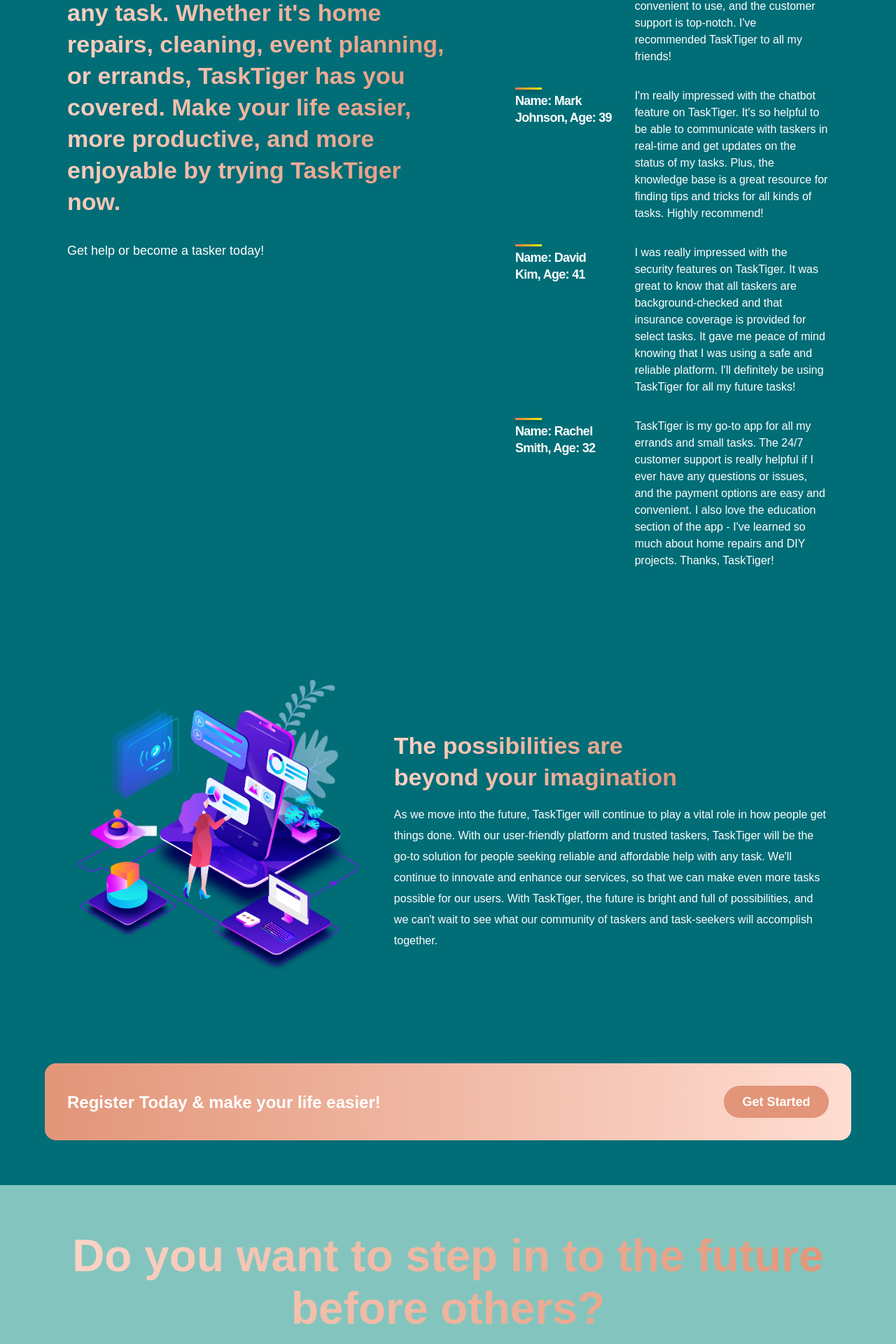
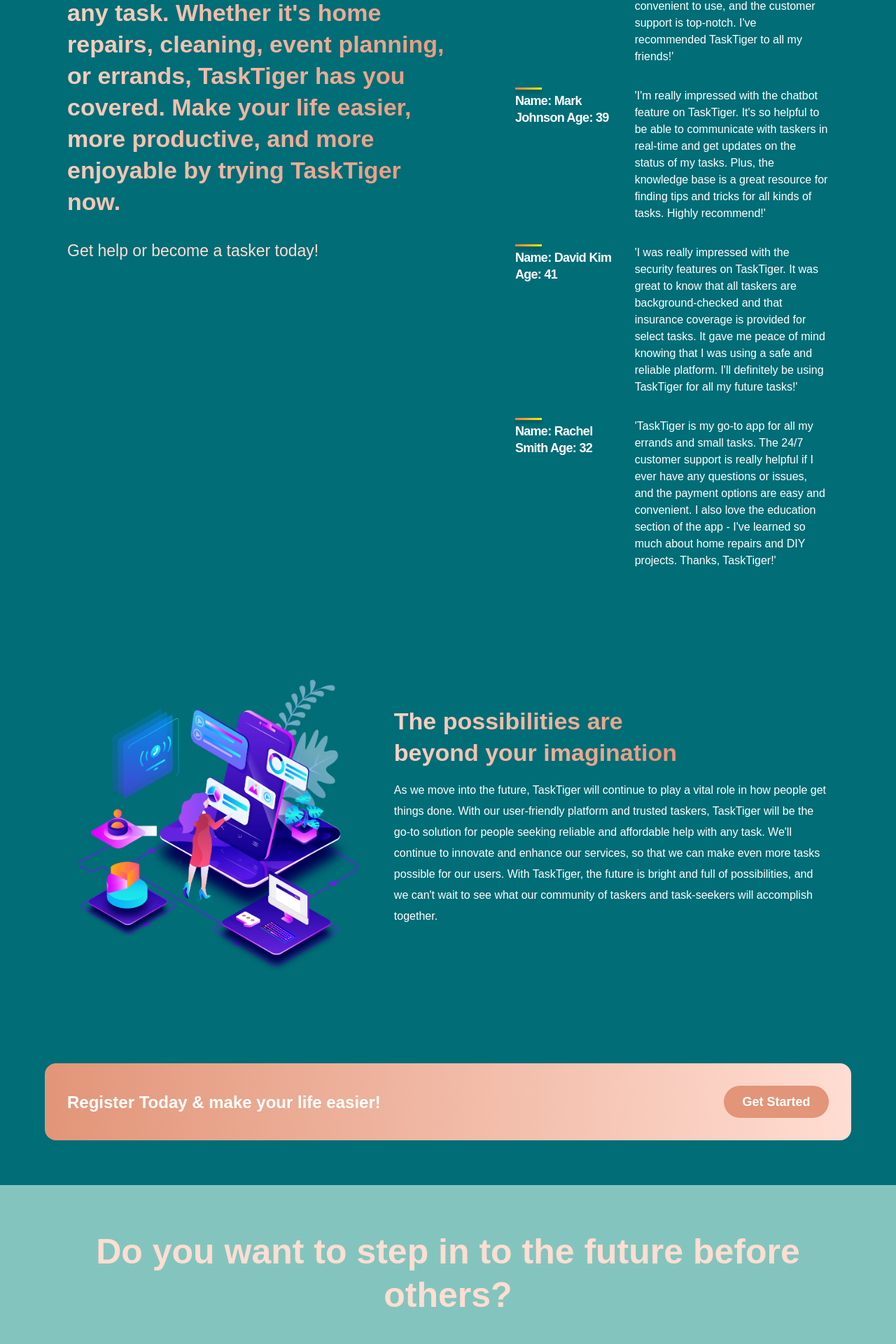
Before and after one commit to miz092/Landing-page, a React (Vite) app: page / in a window 1280 px wide. Shown: the part 3257-5177 px from the top of the page at 70% size. Built offline with nearby package versions, Linux system fonts and the light colour scheme.

Commit message:
implement small adjustmets regarding readibility

```diff
--- a/src/containers/features/Features.css
+++ b/src/containers/features/Features.css
@@ -25,7 +25,7 @@
 
 .taskTiger__features-heading p {
   color: var(--color-subtext);
-  font-size: 18px;
+  font-size: 23px;
   line-height: 30px;
   font-weight: 500;
   font-family: var(--font-family);
@@ -39,6 +39,7 @@
   justify-content: flex-start;
   align-items: center;
   flex-direction: column;
+  width: 100%;
 }
 
 @media screen and (max-width: 990px) {
--- a/src/containers/features/Features.jsx
+++ b/src/containers/features/Features.jsx
@@ -3,21 +3,21 @@
 import Feature from "../../components/feature/Feature";
 const featureReviews = [
   {
-    title: "Name: Lisa Brown, Age: 29",
+    title: "Name: Lisa Brown Age: 29",
 
-    text: "TaskTiger is amazing! I love how easy it is to find skilled taskers for all kinds of jobs, from cleaning to handyman work. The flexible scheduling and pricing options make it really convenient to use, and the customer support is top-notch. I've recommended TaskTiger to all my friends!",
+    text: "'TaskTiger is amazing! I love how easy it is to find skilled taskers for all kinds of jobs, from cleaning to handyman work. The flexible scheduling and pricing options make it really convenient to use, and the customer support is top-notch. I've recommended TaskTiger to all my friends!'",
   },
   {
-    title: "Name: Mark Johnson, Age: 39",
-    text: "I'm really impressed with the chatbot feature on TaskTiger. It's so helpful to be able to communicate with taskers in real-time and get updates on the status of my tasks. Plus, the knowledge base is a great resource for finding tips and tricks for all kinds of tasks. Highly recommend!",
+    title: "Name: Mark Johnson Age: 39",
+    text: "'I'm really impressed with the chatbot feature on TaskTiger. It's so helpful to be able to communicate with taskers in real-time and get updates on the status of my tasks. Plus, the knowledge base is a great resource for finding tips and tricks for all kinds of tasks. Highly recommend!'",
   },
   {
-    title: "Name: David Kim, Age: 41",
-    text: "I was really impressed with the security features on TaskTiger. It was great to know that all taskers are background-checked and that insurance coverage is provided for select tasks. It gave me peace of mind knowing that I was using a safe and reliable platform. I'll definitely be using TaskTiger for all my future tasks!",
+    title: "Name: David Kim Age: 41",
+    text: "'I was really impressed with the security features on TaskTiger. It was great to know that all taskers are background-checked and that insurance coverage is provided for select tasks. It gave me peace of mind knowing that I was using a safe and reliable platform. I'll definitely be using TaskTiger for all my future tasks!'",
   },
   {
-    title: "Name: Rachel Smith, Age: 32",
-    text: "TaskTiger is my go-to app for all my errands and small tasks. The 24/7 customer support is really helpful if I ever have any questions or issues, and the payment options are easy and convenient. I also love the education section of the app - I've learned so much about home repairs and DIY projects. Thanks, TaskTiger!",
+    title: "Name: Rachel Smith Age: 32",
+    text: "'TaskTiger is my go-to app for all my errands and small tasks. The 24/7 customer support is really helpful if I ever have any questions or issues, and the payment options are easy and convenient. I also love the education section of the app - I've learned so much about home repairs and DIY projects. Thanks, TaskTiger!'",
   },
 ];
 
--- a/src/containers/footer/Footer.css
+++ b/src/containers/footer/Footer.css
@@ -10,15 +10,15 @@
 .taskTiger__footer-heading {
   width: 100%;
   text-align: center;
-
+  color: var(--color-subtext);
   margin-bottom: 3rem;
 }
 
 .taskTiger__footer-heading h1 {
   font-family: var(--font-family);
   font-weight: 800;
-  font-size: 64px;
-  line-height: 75px;
+  font-size: 50px;
+  line-height: 62px;
 }
 
 .taskTiger__footer-btn {
@@ -27,7 +27,7 @@
   align-items: center;
 
   padding: 1rem;
-  border: 1px solid #fff;
+  border: 1px solid var(--color-text);
   text-align: center;
 
   margin-bottom: 10rem;
--- a/src/containers/footer/Footer.jsx
+++ b/src/containers/footer/Footer.jsx
@@ -6,9 +6,7 @@
   return (
     <div className="taskTiger__footer section__padding" id="contact">
       <div className="taskTiger__footer-heading">
-        <h1 className="gradient__text">
-          Do you want to step in to the future before others?
-        </h1>
+        <h1>Do you want to step in to the future before others?</h1>
       </div>
 
       <div className="taskTiger__footer-btn">
--- a/src/containers/future/Future.css
+++ b/src/containers/future/Future.css
@@ -20,7 +20,7 @@
 .taskTiger__future-content {
   flex: 1;
   display: flex;
-  justify-content: flex-end;
+  justify-content: center;
   align-items: flex-start;
   flex-direction: column;
 }
--- a/src/index.css
+++ b/src/index.css
@@ -9,5 +9,6 @@
   --color-bg: #006d77;
   --color-footer: #83c5be;
   --color-text: #ffffff;
-  --color-subtext: #ffffff;
+  --color-subtext: #ffddd2;
+  --color-accent: #e76f51;
 }
```
